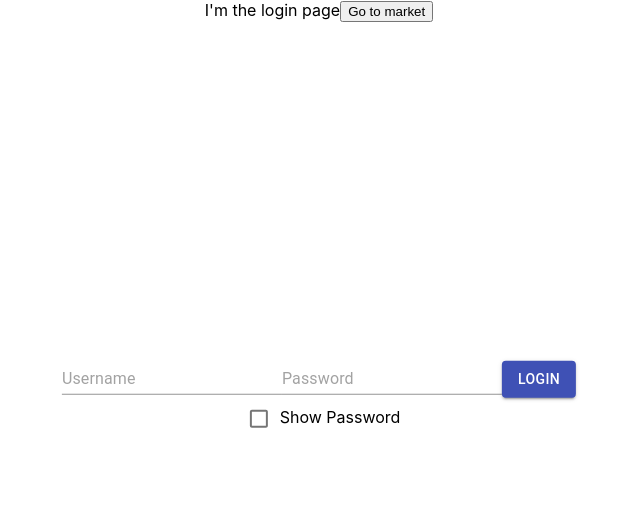
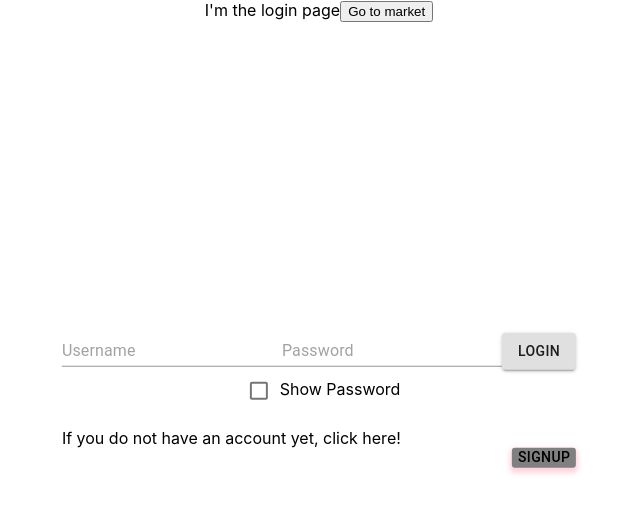
Before and after one commit to Falanke21/REM-demo-website, a React (Create React App) app in the folder fgnb/: page / in a window 1280 px wide. Shown: the top 512 px of the page, without its empty margins (321-961 px from the left). Built offline with nearby package versions, Linux system fonts and the light colour scheme.

Commit message:
new sign up button added

```diff
--- a/fgnb/src/AuthForm.js
+++ b/fgnb/src/AuthForm.js
@@ -2,10 +2,32 @@ import React from 'react';
 import Button from '@material-ui/core/Button';
 import Input from '@material-ui/core/Input';
 import Checkbox from '@material-ui/core/Checkbox';
-
+import { makeStyles, emphasize } from '@material-ui/core/styles';
 import './AuthForm.css'
 
-class AuthForm extends React.Component {
+const useStyles = makeStyles({
+  button: {
+    float: "right",
+    position: "relative",
+    background: 'grey',
+    border: 0,
+    borderRadius: 3,
+    boxShadow: '0 3px 5px 2px rgba(255, 105, 135, .3)',
+    color: 'black',
+    height: 20,
+    width: 1,
+    padding: '0 30px',
+  }
+})
+
+function Hook() {
+  const classes = useStyles();
+  return <Button className={classes.button}>SignUp</Button>;
+}
+
+
+  class AuthForm extends React.Component {
+
   togglePasswordMask = () => {
     const container = document.getElementById("passInput");
     if (container.type === "password") {
@@ -14,6 +36,7 @@ class AuthForm extends React.Component {
       container.type = "password";
     }
   };
+
 
   render() {
     return (
@@ -36,7 +59,8 @@ class AuthForm extends React.Component {
             placeholder='Password'
           />
 
-          <Button variant="contained" color="primary"
+
+          <Button variant="contained"
             onClick={this.props.checkAuth}>
             Login
           </Button>
@@ -49,6 +73,16 @@ class AuthForm extends React.Component {
           />
           Show Password
         </div>
+
+        <div>
+          <p>
+          <tr className="signUptext">
+          If you do not have an account yet, click here!
+          </tr>
+           <Hook></Hook>
+          </p>
+
+        </div>
       </div>
     )
   }
```
